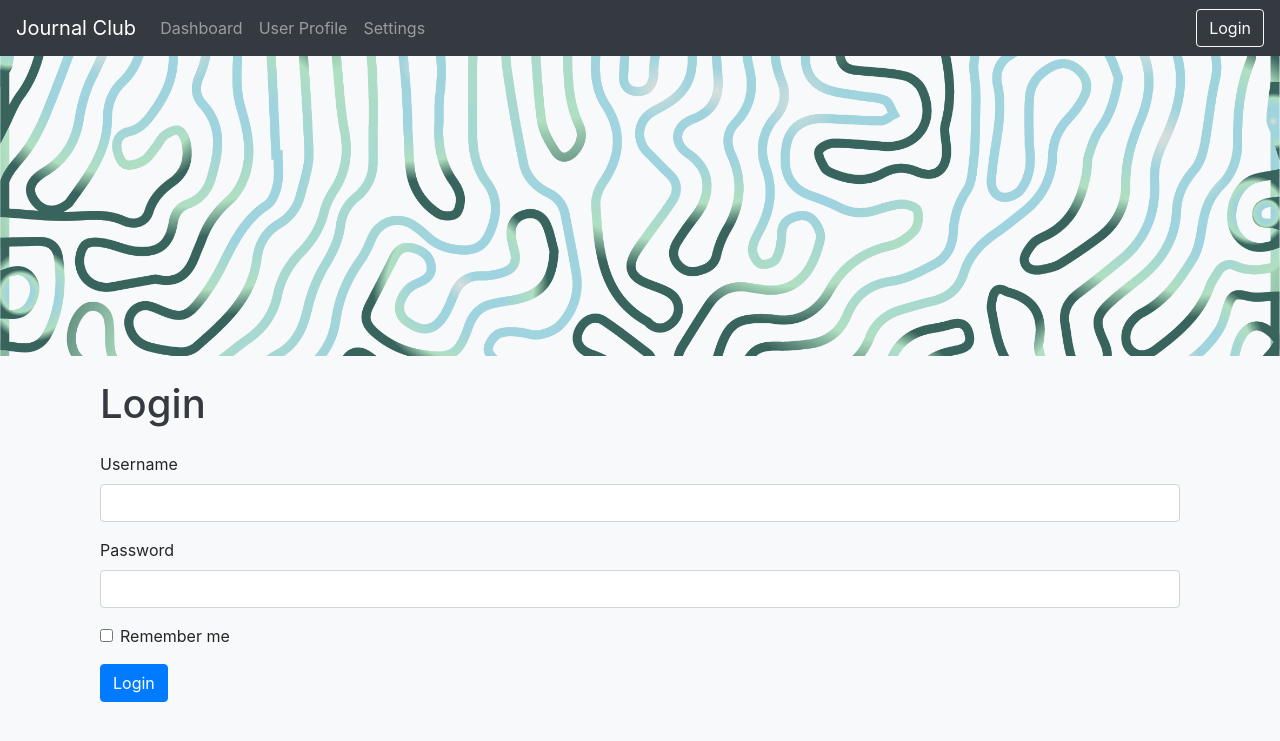
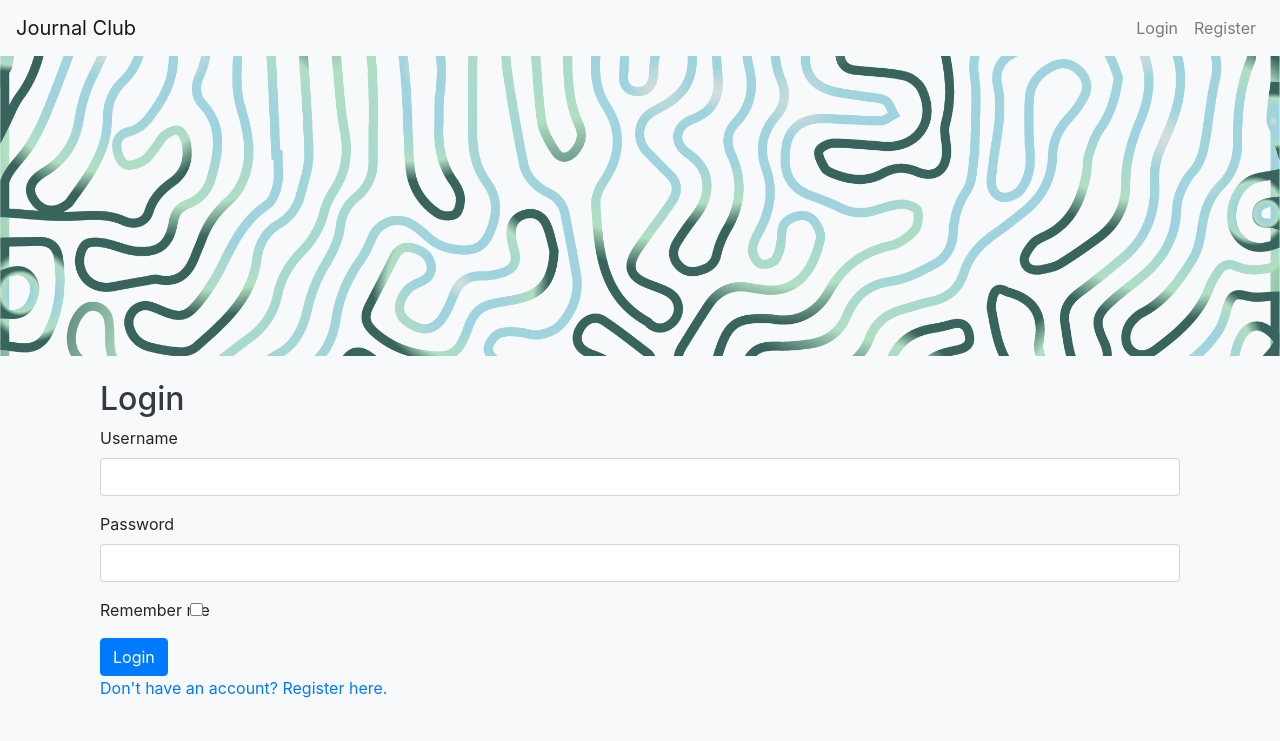
Before and after one commit to mariesantillo/journal-club, a Flask app: page /login in a window 1280 px wide. Shown: the top 741 px of the page. Run offline with Flask 3, Linux system fonts and the light colour scheme; some libraries are stand-ins or nearby versions.

Commit message:
fix bugs

```diff
--- a/templates/base.html
+++ b/templates/base.html
@@ -8,30 +8,32 @@
     <link rel="stylesheet" href="{{ url_for('static', filename='style.css') }}">
 </head>
 <body>
-
-    <!-- Navigation Bar -->
-    <nav class="navbar navbar-expand-lg navbar-dark bg-dark">
+    <nav class="navbar navbar-expand-lg navbar-light bg-light">
         <a class="navbar-brand" href="{{ url_for('index') }}">Journal Club</a>
-        <button class="navbar-toggler" type="button" data-toggle="collapse" data-target="#navbarNav" aria-controls="navbarNav" aria-expanded="false" aria-label="Toggle navigation">
-            <span class="navbar-toggler-icon"></span>
-        </button>
-        <div class="collapse navbar-collapse" id="navbarNav">
-            <ul class="navbar-nav mr-auto">
+        <div class="collapse navbar-collapse">
+            <ul class="navbar-nav ml-auto">
+                {% if current_user.is_authenticated %}
                 <li class="nav-item">
                     <a class="nav-link" href="{{ url_for('dashboard') }}">Dashboard</a>
                 </li>
                 <li class="nav-item">
-                    <a class="nav-link" href="{{ url_for('user') }}">User Profile</a>
+                    <a class="nav-link" href="{{ url_for('user') }}">Profile</a>
                 </li>
                 <li class="nav-item">
                     <a class="nav-link" href="{{ url_for('settings') }}">Settings</a>
                 </li>
+                <li class="nav-item">
+                    <a class="nav-link" href="{{ url_for('logout') }}">Logout</a>
+                </li>
+                {% else %}
+                <li class="nav-item">
+                    <a class="nav-link" href="{{ url_for('login') }}">Login</a>
+                </li>
+                <li class="nav-item">
+                    <a class="nav-link" href="{{ url_for('register') }}">Register</a>
+                </li>
+                {% endif %}
             </ul>
-            {% if current_user.is_authenticated %}
-            <a href="{{ url_for('logout') }}" class="btn btn-outline-light">Logout</a>
-            {% else %}
-            <a href="{{ url_for('login') }}" class="btn btn-outline-light">Login</a>
-            {% endif %}
         </div>
     </nav>
 
--- a/templates/login.html
+++ b/templates/login.html
@@ -4,7 +4,7 @@
 
 {% block content %}
 <div class="container">
-    <h1 class="my-4">Login</h1>
+    <h2>Login</h2>
     <form method="POST">
         {{ form.hidden_tag() }}
         <div class="form-group">
@@ -15,11 +15,12 @@
             {{ form.password.label(class="form-label") }}
             {{ form.password(class="form-control") }}
         </div>
-        <div class="form-group form-check">
+        <div class="form-group">
+            {{ form.remember.label(class="form-check-label") }}
             {{ form.remember(class="form-check-input") }}
-            {{ form.remember.label(class="form-check-label") }}
         </div>
         <button type="submit" class="btn btn-primary">Login</button>
     </form>
+    <a href="{{ url_for('register') }}">Don't have an account? Register here.</a>
 </div>
 {% endblock %}
--- a/templates/register.html
+++ b/templates/register.html
@@ -4,7 +4,7 @@
 
 {% block content %}
 <div class="container">
-    <h1 class="my-4">Register</h1>
+    <h2>Register</h2>
     <form method="POST">
         {{ form.hidden_tag() }}
         <div class="form-group">
@@ -17,5 +17,6 @@
         </div>
         <button type="submit" class="btn btn-primary">Register</button>
     </form>
+    <a href="{{ url_for('login') }}">Already have an account? Log in here.</a>
 </div>
 {% endblock %}
```
Also changed, not shown: templates/index.html (+37 -12 lines).
